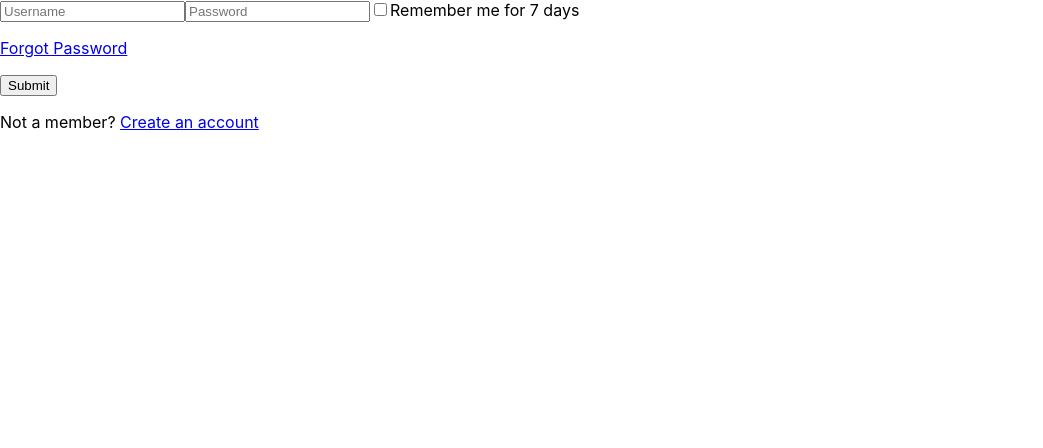
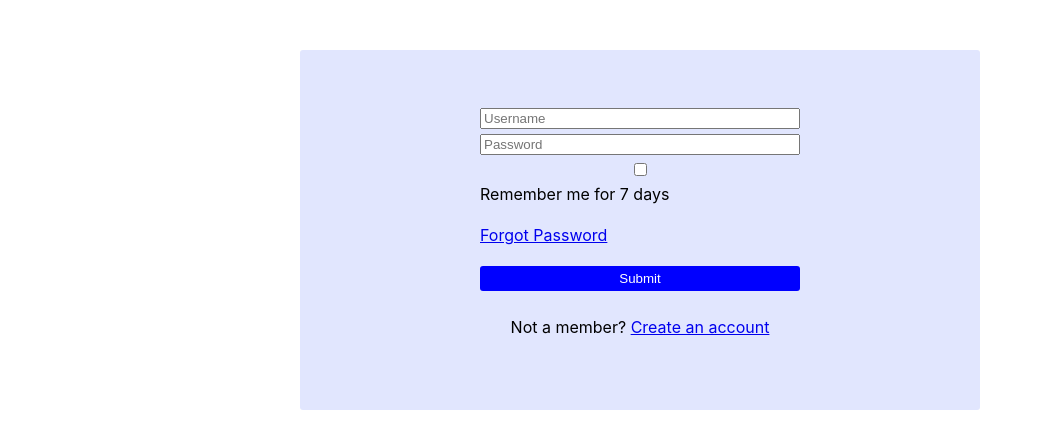
Before and after one commit to Tetka3/np-social, a React (Create React App) app: page /login in a window 1280 px wide. Shown: the top 448 px of the page, without its empty margins (0-1043 px from the left). Built offline with nearby package versions, Linux system fonts and the light colour scheme.

Commit message:
first commit

```diff
--- a/src/pages/home.css
+++ b/src/pages/home.css
@@ -0,0 +1,81 @@
+/* @import "../responsive.scss"; */
+
+.home{
+    display: flex;
+    flex-direction: column;
+    gap: 10px;
+}
+.about, .cards{
+    margin-top: 5px;
+    display: flex;
+    justify-content: space-between;
+    padding: 10px 50px;
+    gap: 5px;
+}
+.elementals{
+    display: flex;
+    gap: 10px;
+    margin-left: 30px;
+    margin-right: 30px;
+}
+.login{
+    display: flex;
+    flex-direction: column;
+    gap: 10px;
+    align-items: center;
+    justify-content: center;
+    width: 50%;
+    height:40vh;
+    background-color: rgb(225,230,254);
+    margin: 50px auto;
+    padding: 20px;
+    border-radius: 3px;
+}
+.loginForm{
+    display: flex;
+    flex-direction: column;
+    gap: 5px;
+    width: 50%;
+}
+.loginForm button{
+    padding: 5px 5px;
+    color: white;
+    background-color: blue;
+    border: none;
+    border-radius: 3px;
+    cursor: pointer;
+}
+.link{
+    list-style: none;
+}
+.register{
+    display: flex;
+    flex-direction: column;
+    width: 50%;
+    height: 80vh;
+    margin: 20px auto;
+    padding: 20px;
+    gap:20px;
+    background-color: rgb(207, 188, 188);
+}
+.imaged{
+    display: flex;
+    justify-content: center;
+}
+.imaged img{
+    height: 50px;
+    width: 50px;
+}
+.registerForm{
+    display: flex;
+    flex-direction: column;
+    gap: 2px;
+}
+.registerForm button{
+    background-color: blue;
+    border: none;
+    padding: 5px;
+    border-radius: 3px;
+    color:white;
+    cursor: pointer;
+}
```
